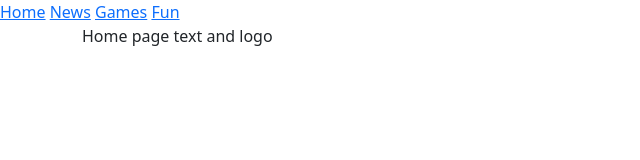
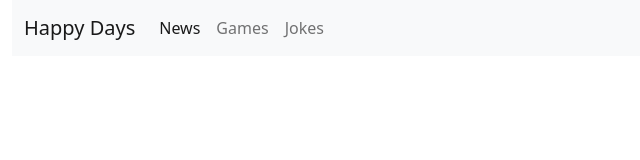
Before and after one commit to claudegose/end-with-a-bang, a website: page index.html in a window 1280 px wide. Shown: the whole page, without its empty margins (0-640 px from the left). Drawn offline with nearby package versions, Linux system fonts and the light colour scheme.

Commit message:
Navigation Bar in Place

```diff
--- a/index.html
+++ b/index.html
@@ -12,17 +12,60 @@
     <title>End With A Bang</title>
 </head>
 <body>
+    <div class="top-nav">
+    <div class="my-menu">
 
-<div class="menu">
-    <a href="index.html" id="home">Home</a>
-    <a href="html/news.html" id="news">News</a>
-    <a href="html/game.html" id="games">Games</a>
-    <a href="html/fun.html" id="fun">Fun</a>
+        <div class="container-fluid">
 
-</div>
+            <nav class="navbar navbar-expand-lg navbar-light bg-light">
+            <div class="container-fluid">
+                <a class="navbar-brand" href="#">Happy Days</a>
+                <button class="navbar-toggler" type="button" data-bs-toggle="collapse" data-bs-target="#navbarNavAltMarkup" aria-controls="navbarNavAltMarkup" aria-expanded="false" aria-label="Toggle navigation">
+                    <span class="navbar-toggler-icon"></span>
+                </button>
+                <div class="collapse navbar-collapse" id="navbarNavAltMarkup">
+                    <div class="navbar-nav">
+                        <a class="nav-link active" aria-current="page" href="#">News</a>
+                        <a class="nav-link" href="#">Games</a>
+                        <a class="nav-link" href="#">Jokes</a>
+                    </div>
+                </div>
+            </div>
+        </nav>
 
-<div class="container">
-    Home page text and logo
-</div>
+
+
+
+
+
+
+
+
+
+
+
+
+        </div>
+
+
+
+    </div>
+
+    </div>
+
+
+
+
+
+
+
+
+
+
+
+
+
+
+
 </body>
 </html>
```
